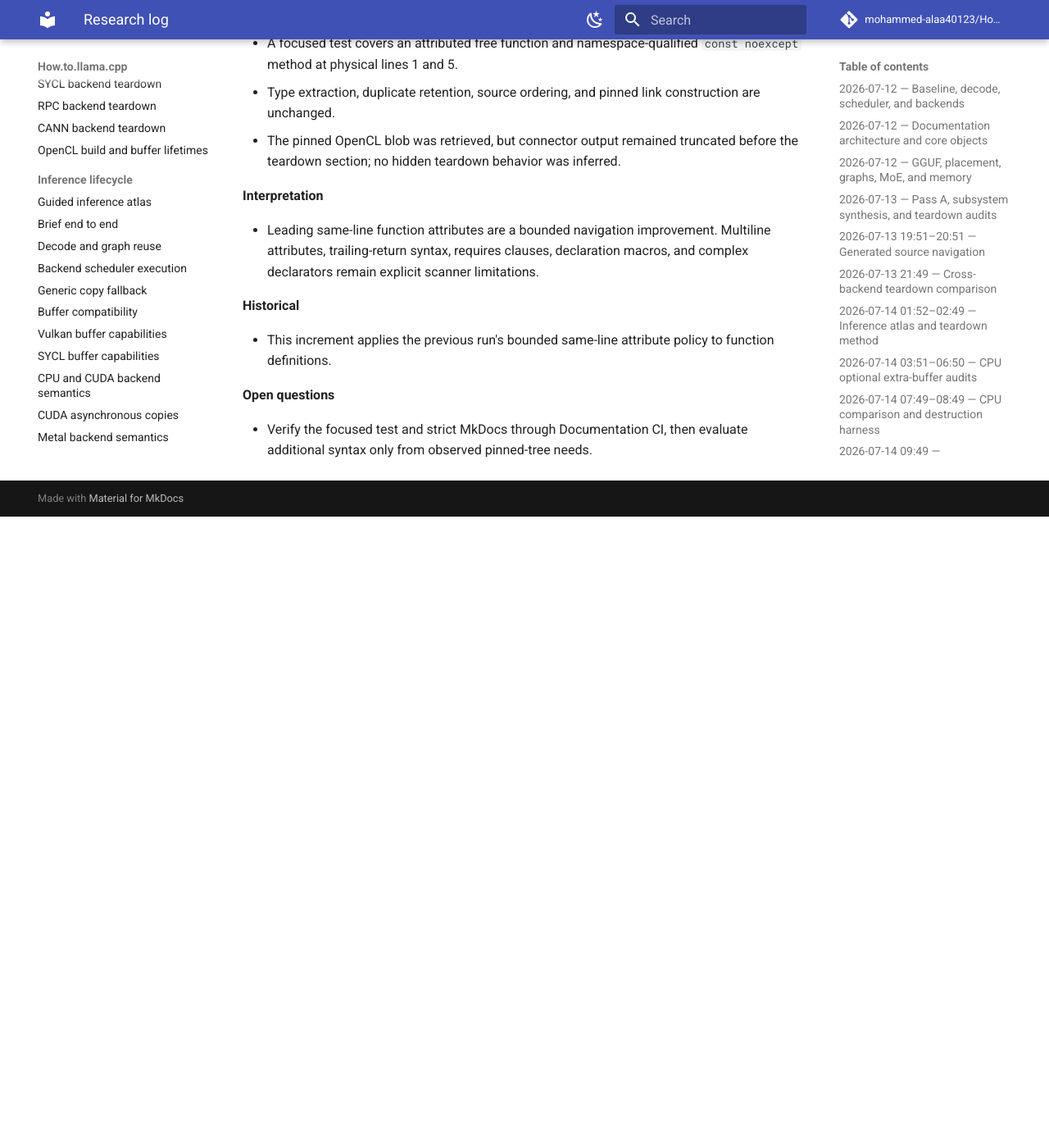
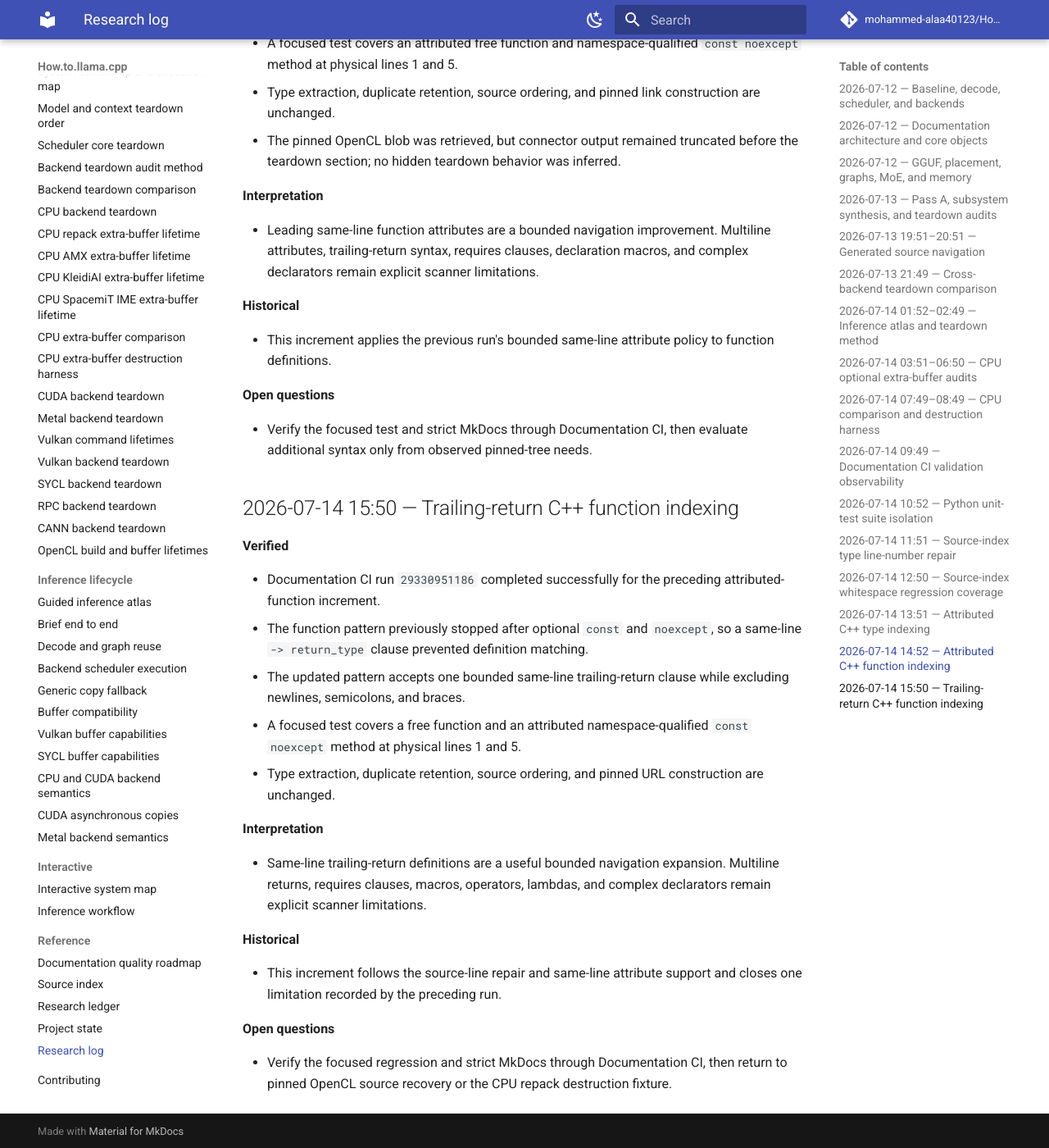
Before and after one commit to mohammed-alaa40123/How.to.llama.cpp, an MkDocs documentation site: the page built from docs/reference/research-log.md, in a window 1280 px wide and 1400 px high, scrolled down 8163 px. Shown: the whole window at 82% size. Built offline with MkDocs 1.6.1 and Material for MkDocs 9.7.7, drawn with Linux system fonts in a browser that asks for light colours; comment, search, counter and statistics services are not loaded; before the commit the page ends 8793 px from its top, so only the background shows below that.

Commit message:
docs: log trailing return indexing findings

```diff
--- a/docs/reference/research-log.md
+++ b/docs/reference/research-log.md
@@ -250,3 +250,25 @@
 **Open questions**
 
 - Verify the focused test and strict MkDocs through Documentation CI, then evaluate additional syntax only from observed pinned-tree needs.
+
+## 2026-07-14 15:50 — Trailing-return C++ function indexing
+
+**Verified**
+
+- Documentation CI run `29330951186` completed successfully for the preceding attributed-function increment.
+- The function pattern previously stopped after optional `const` and `noexcept`, so a same-line `-> return_type` clause prevented definition matching.
+- The updated pattern accepts one bounded same-line trailing-return clause while excluding newlines, semicolons, and braces.
+- A focused test covers a free function and an attributed namespace-qualified `const noexcept` method at physical lines 1 and 5.
+- Type extraction, duplicate retention, source ordering, and pinned URL construction are unchanged.
+
+**Interpretation**
+
+- Same-line trailing-return definitions are a useful bounded navigation expansion. Multiline returns, requires clauses, macros, operators, lambdas, and complex declarators remain explicit scanner limitations.
+
+**Historical**
+
+- This increment follows the source-line repair and same-line attribute support and closes one limitation recorded by the preceding run.
+
+**Open questions**
+
+- Verify the focused regression and strict MkDocs through Documentation CI, then return to pinned OpenCL source recovery or the CPU repack destruction fixture.
```
